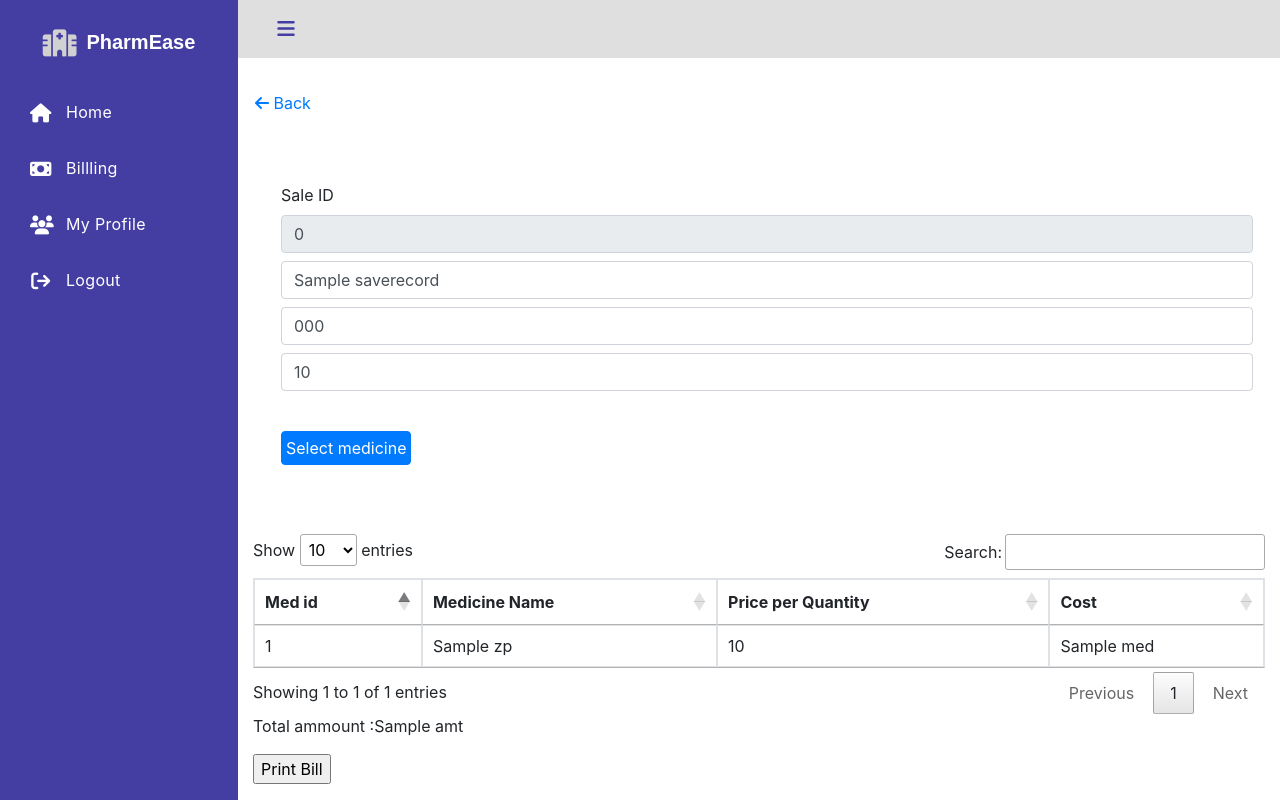
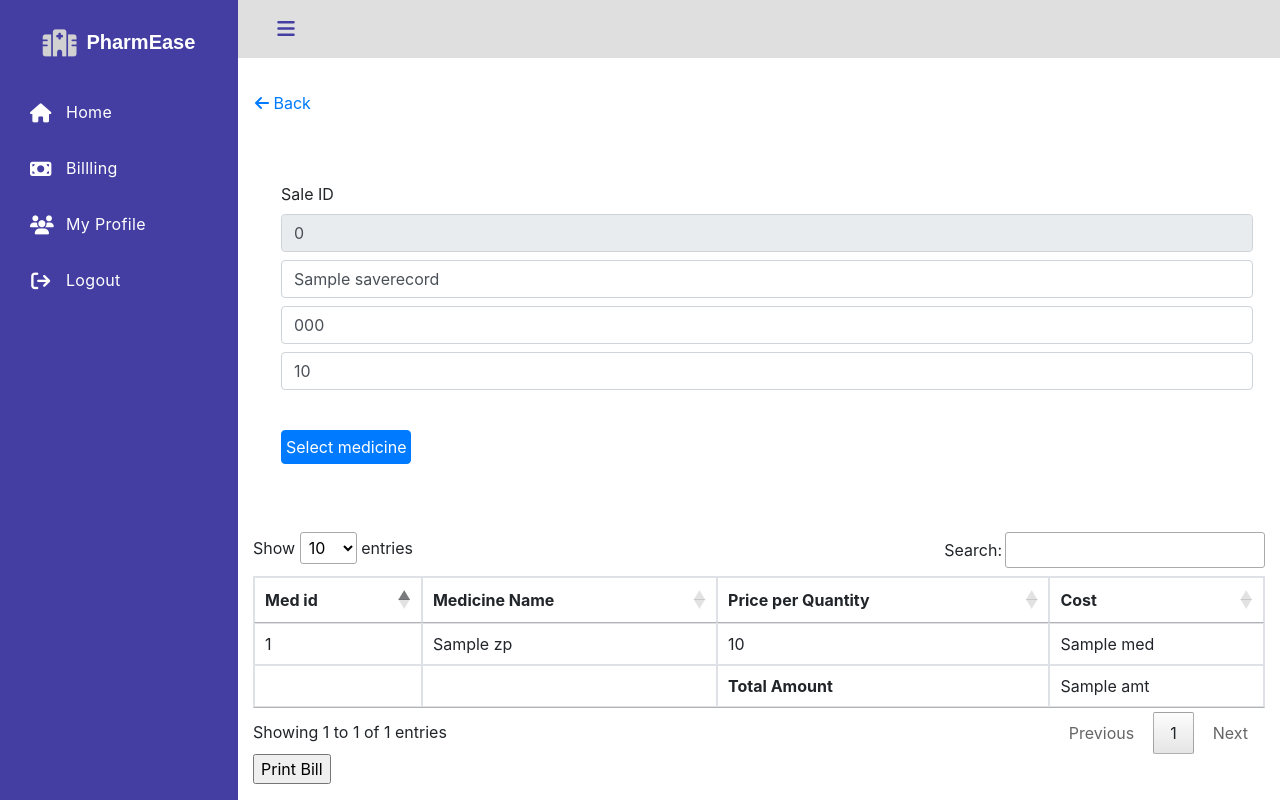
Before and after one commit to prajwalsuvarna/PharmEase, a Django app: template pharmacy/templates/newBill.html in a window 1280 px wide. Run offline with Django 4.2, Linux system fonts and the light colour scheme; the template is opened without the code that fills it: most values are stand-ins (such as "Sample title", 1, 10 or a date in 2020); some libraries are stand-ins or nearby versions.

Commit message:
Bill design and other ui fixes

```diff
--- a/pharmacy/templates/Dist.html
+++ b/pharmacy/templates/Dist.html
@@ -14,6 +14,7 @@ $('#table_db').DataTable();
 <div class="m-2">
     <a href="{% url 'insertDist' %}" class="btn btn-secondary">Add new Distributor</a>
 </div>
+<div class="container container-fluid">
 <table id="table_db" class="table table-bordered table-hover" style="width: 100%">
     <thead>
         <tr>
@@ -38,4 +39,5 @@ $('#table_db').DataTable();
       {% endfor %}
       </tbody>
   </table>
+</div>
 {% endblock content %}
--- a/pharmacy/templates/base.html
+++ b/pharmacy/templates/base.html
@@ -25,7 +25,7 @@
                 Home </a><a
                     href="/employee" class="dashboard-nav-item "><i class="fa fa-male"></i> Employees
             </a><a
-                    href="/drugs" class="dashboard-nav-item"><i class="fa fa-list"></i> Drugs </a>
+                    href="/drugs" class="dashboard-nav-item"><i class="fa fa-list"></i> Medicines </a>
                     <a
                     href="/distributor" class="dashboard-nav-item"><i class="fa fa-id-card-o"></i> Distributer </a>
                     <a
--- a/pharmacy/templates/drug.html
+++ b/pharmacy/templates/drug.html
@@ -14,6 +14,7 @@ $('#table_db').DataTable();
 <div class="m-2">
     <a href="{% url 'insertDrg' %}" class="btn btn-secondary">New Medicine</a>
 </div>
+<div class="container container-fluid">
 <table id="table_db" class="table table-bordered table-hover" style="width: 100%">
     <thead>
         <tr>
@@ -41,4 +42,5 @@ $('#table_db').DataTable();
       {% endfor %}
       </tbody>
   </table>
+</div>
 {% endblock content %}
--- a/pharmacy/templates/employee.html
+++ b/pharmacy/templates/employee.html
@@ -14,6 +14,7 @@ $('#table_db').DataTable();
 <div class="m-2">
     <a href="{% url 'insertEmp' %}" class="btn btn-secondary"> New Employee</a>
 </div>
+<div class="container container-fluid">
 <table id="table_db" class="table table-bordered table-hover" style="width: 100%">
     <thead>
       <tr>
@@ -39,4 +40,5 @@ $('#table_db').DataTable();
     {% endfor %}
     </tbody>
   </table>
+</div>
 {% endblock content %}
--- a/pharmacy/templates/newBill.html
+++ b/pharmacy/templates/newBill.html
@@ -88,8 +88,13 @@ $('#table_db1').DataTable();
 </tr>
   {% endfor %}
   </tbody>
+  <tr>
+    <td></td>
+    <td></td>
+    <td><b>Total Amount</b></td>
+    <td>{{saverecord.amt}}</td>
+  </tr>
 </table>
-<p>Total ammount :<span id='amt'>{{saverecord.amt}}</span><p>
   <p>
     <input type="button" value="Print Bill"
         id="btPrint" onclick="createPDF() " />
@@ -99,10 +104,17 @@ $('#table_db1').DataTable();
 <script>function createPDF() {
     var sTable = document.getElementById('table_db1').innerHTML;
     console.log(sTable)
-    var total_amt=document.getElementById('amt')
-    total_amt=total_amt.textContent
+    var order_id=document.getElementById('sale_id')
+    var Name=document.getElementById('cname')
+    var Phone_no=document.getElementById('pno')
+    order_id=order_id.value;
+    Name=Name.value;
+    console.log(Phone_no)
+    Phone_no=Phone_no.value;
+
     var style = "<style>";
     style = style + "table {width: 100%;font: 17px Calibri;}";
+    style = style + "h2{width: 100%; text-align:center}";
     style = style + "table, th, td {border: solid 1px #DDD; border-collapse: collapse;";
     style = style + "padding: 2px 3px;text-align: center;}";
     style = style + "</style>";
@@ -114,10 +126,12 @@ $('#table_db1').DataTable();
     win.document.write('</head>');
     win.document.write('<body>');
     win.document.write('<h2>PharEase</h2>')
+    win.document.write(`<p>Order No:${order_id}</p>`)
+    win.document.write(`<p>Name:${Name}</p>`)
+    win.document.write(`<p>Mobile no:${Phone_no}</p>`)
     win.document.write('<table>')
     win.document.write(sTable);
     win.document.write('</table>')
-    win.document.write(`<h3>Total :${total_amt}</h3>`)
     win.document.write('</body></html>');
 
     win.document.close();
--- a/pharmacy/templates/user.html
+++ b/pharmacy/templates/user.html
@@ -14,6 +14,7 @@ $('#table_db').DataTable();
 <div class="m-2">
     <a href="{% url 'register' %}" class="btn btn-secondary">Create new User</a>
 </div>
+<div class="container container-fluid">
 <table id="table_db" class="table table-bordered table-hover" style="width: 100%">
     <thead>
         <tr>
@@ -42,4 +43,5 @@ $('#table_db').DataTable();
       {% endfor %}
       </tbody>
   </table>
+</div>
 {% endblock content %}
```
